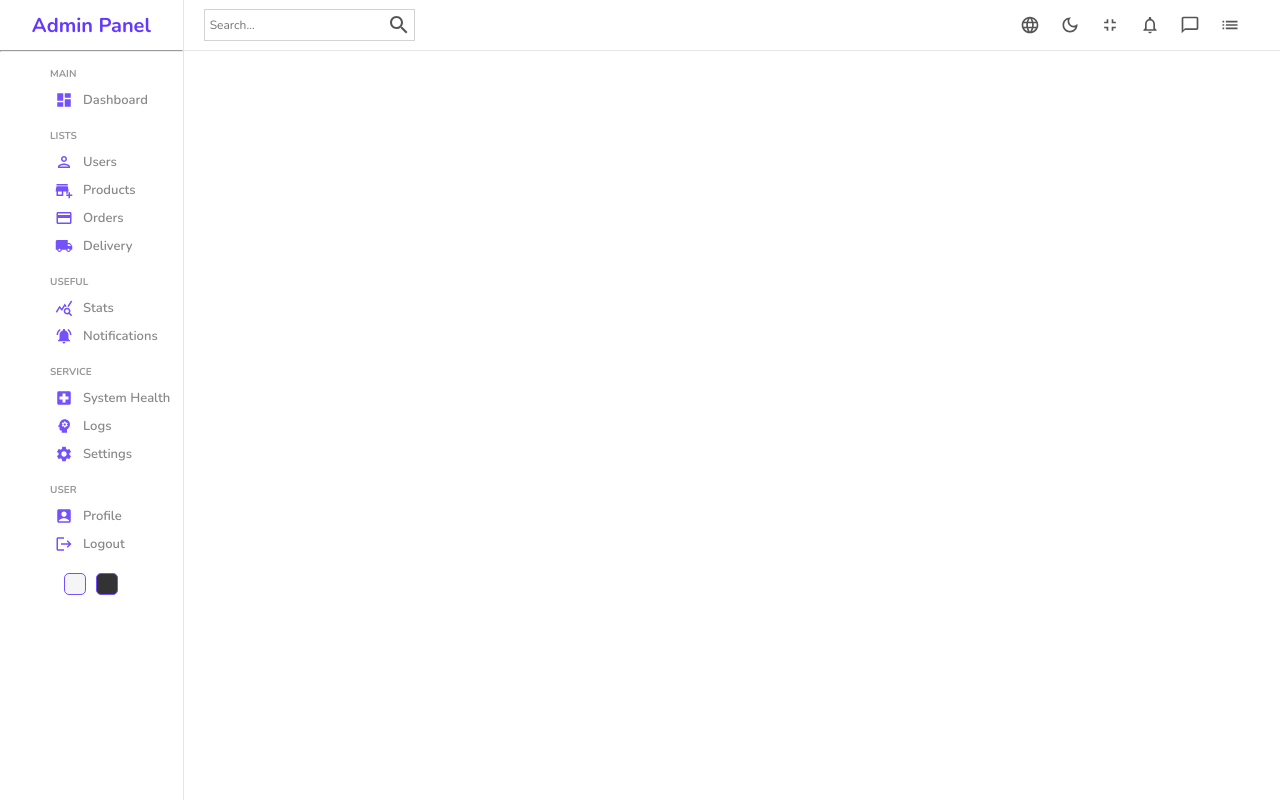
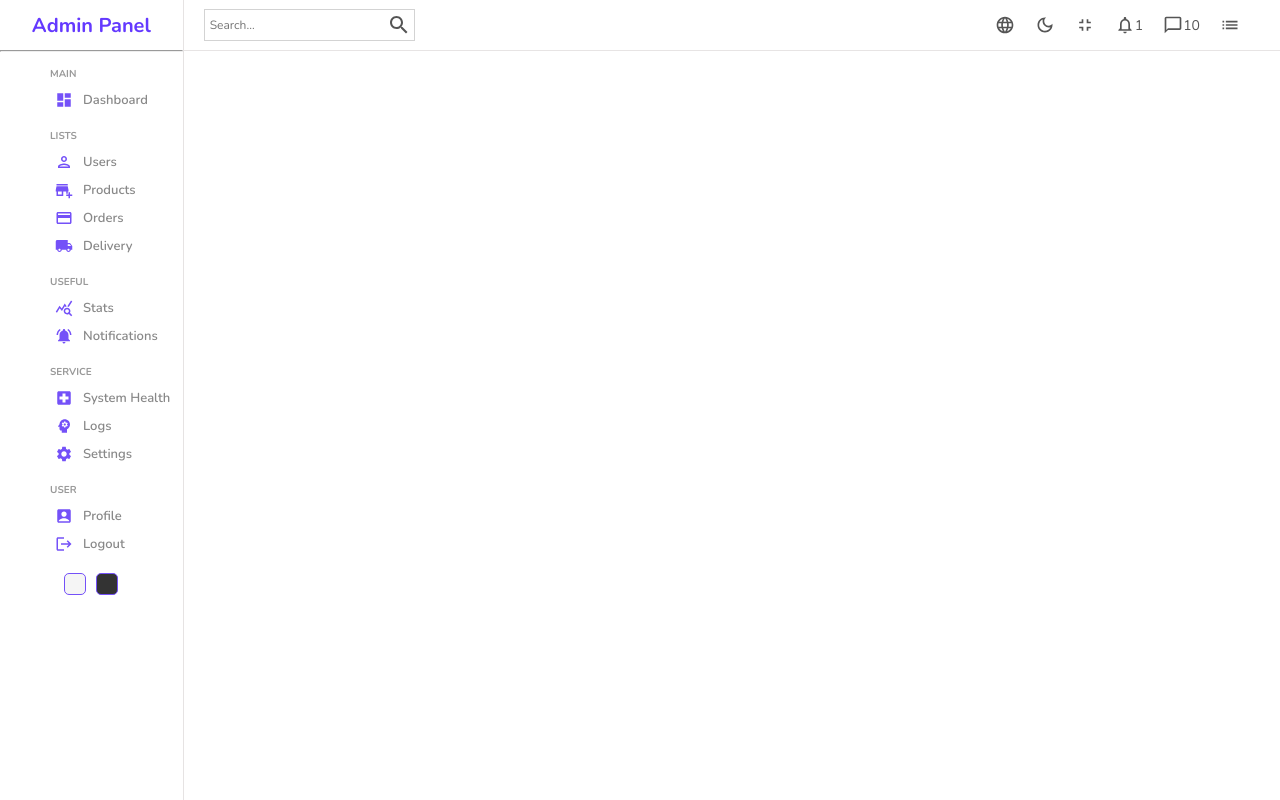
Before and after one commit to YasineNifa/admin_panel, a React (Create React App) app: page / in a window 1280 px wide. Built offline with nearby package versions, Linux system fonts and the light colour scheme.

Commit message:
Add number of notifications
Signed-off-by: Ynifa <yasine.nifa@gmail.com>

```diff
--- a/src/components/navbar/Navbar.js
+++ b/src/components/navbar/Navbar.js
@@ -30,9 +30,11 @@ function Navbar() {
           </div>
           <div className="item">
             <NotificationsNoneOutlinedIcon className="icon" />
+            <div className="counter">1</div>
           </div>
           <div className="item">
             <ChatBubbleOutlineOutlinedIcon className="icon" />
+            <div className="counter">10</div>
           </div>
           <div className="item">
             <ListOutlinedIcon className="icon" />
```
